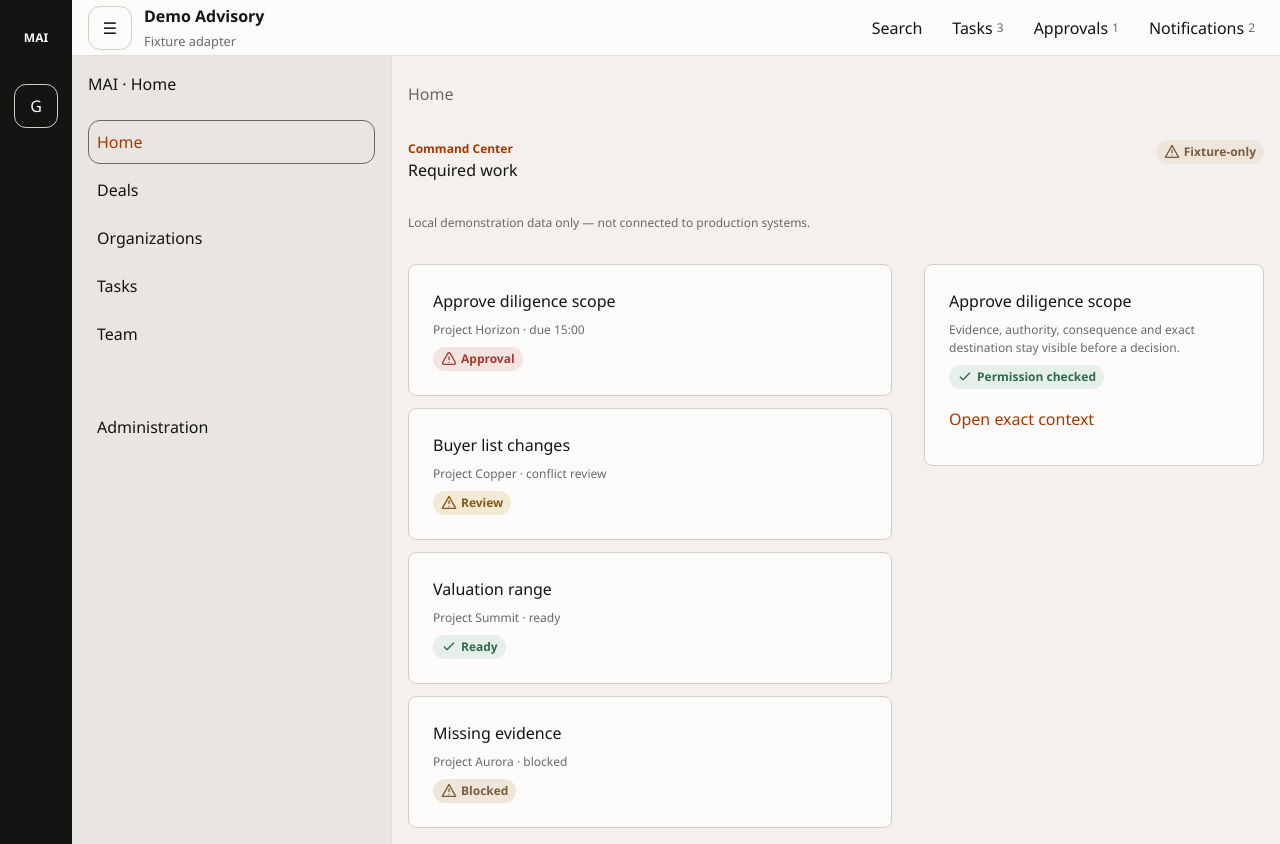
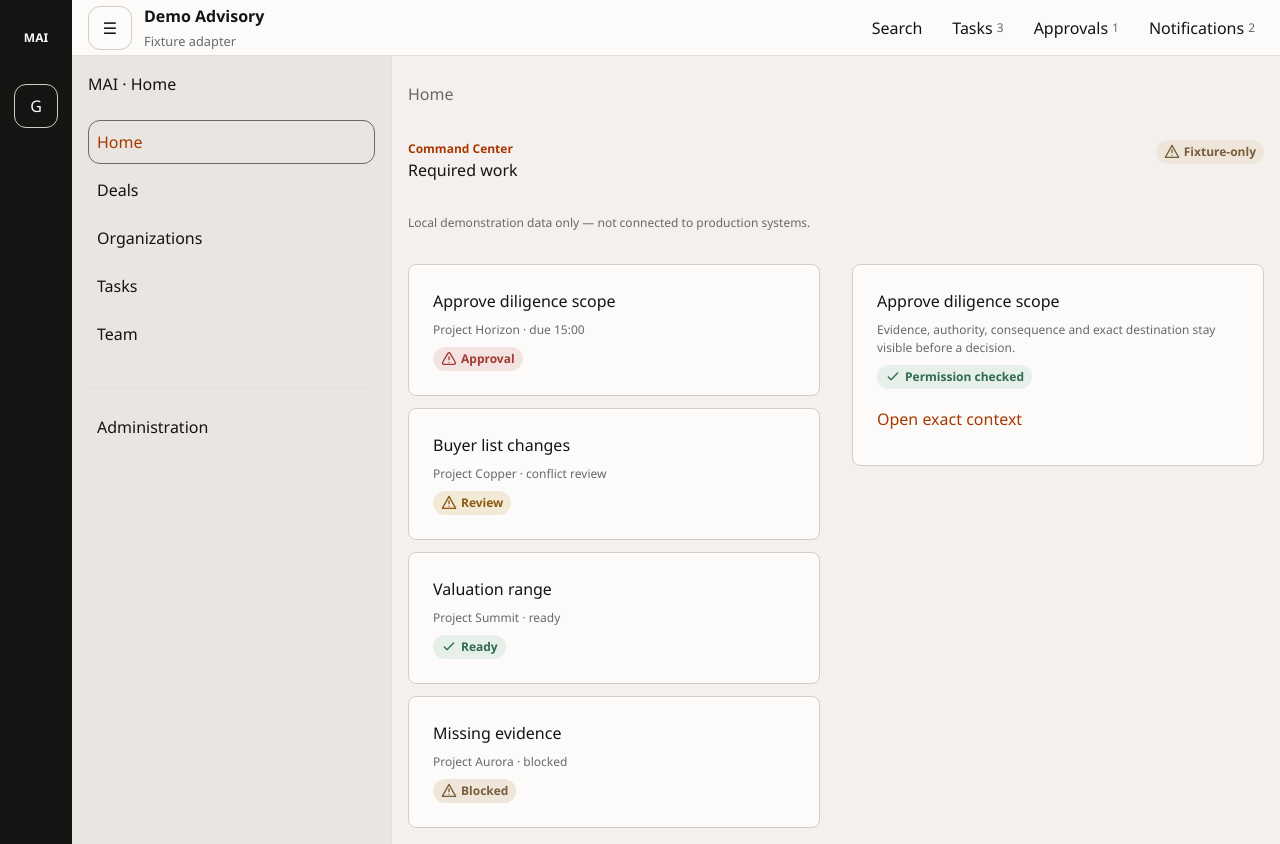
Before and after one commit to M-Ai-Fintech/mai, a Next.js app in the folder gui/: page /home in a window 1280 px wide. Built offline with nearby package versions, Linux system fonts and the light colour scheme.

Commit message:
style(MAI-102): use governed intrinsic responsive layout

```diff
--- a/gui/screens/ScreenBody.module.css
+++ b/gui/screens/ScreenBody.module.css
@@ -3,6 +3,8 @@
   gap: var(--mai-space-layout-section);
   max-inline-size: var(--mai-layout-content-max);
   margin-block-start: var(--mai-space-layout-panel);
+  container-name: screen-body;
+  container-type: inline-size;
 }
 .header,
 .headerActions,
@@ -43,7 +45,7 @@
 }
 .workspace {
   display: grid;
-  grid-template-columns: minmax(0, 1fr) minmax(17rem, 21.25rem);
+  grid-template-columns: repeat(auto-fit, minmax(min(100%, 24rem), 1fr));
   gap: var(--mai-space-layout-section);
   align-items: start;
 }
@@ -132,16 +134,7 @@
   color: var(--mai-color-content-link);
 }
 
-@media (max-width: 72rem) {
-  .workspace {
-    grid-template-columns: minmax(0, 1fr);
-  }
-  .inspector {
-    position: static;
-  }
-}
-
-@media (max-width: 47.99rem) {
+@container screen-body (inline-size < 48rem) {
   .page {
     margin-block-start: var(--mai-space-component-md);
   }
@@ -151,6 +144,9 @@
   }
   .headerActions {
     justify-content: flex-start;
+  }
+  .inspector {
+    position: static;
   }
   .registryTable {
     overflow: visible;
```
